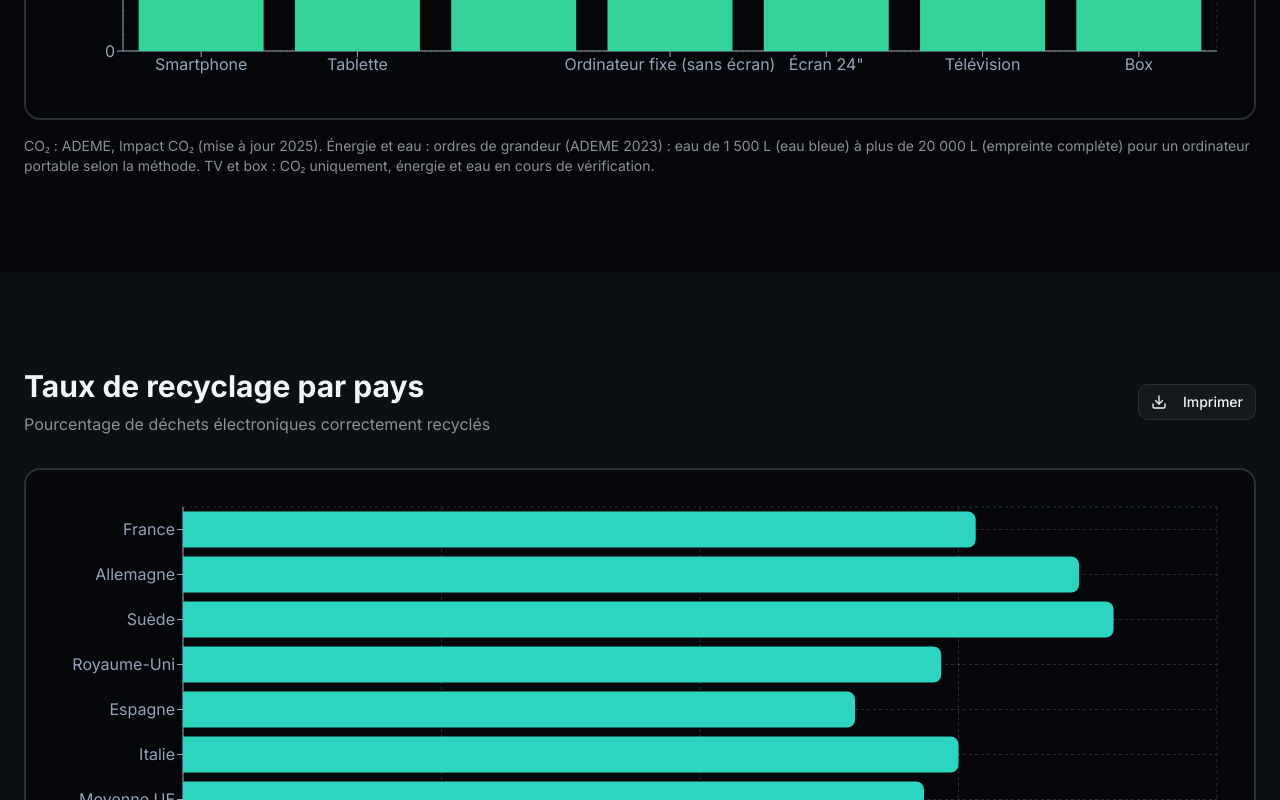
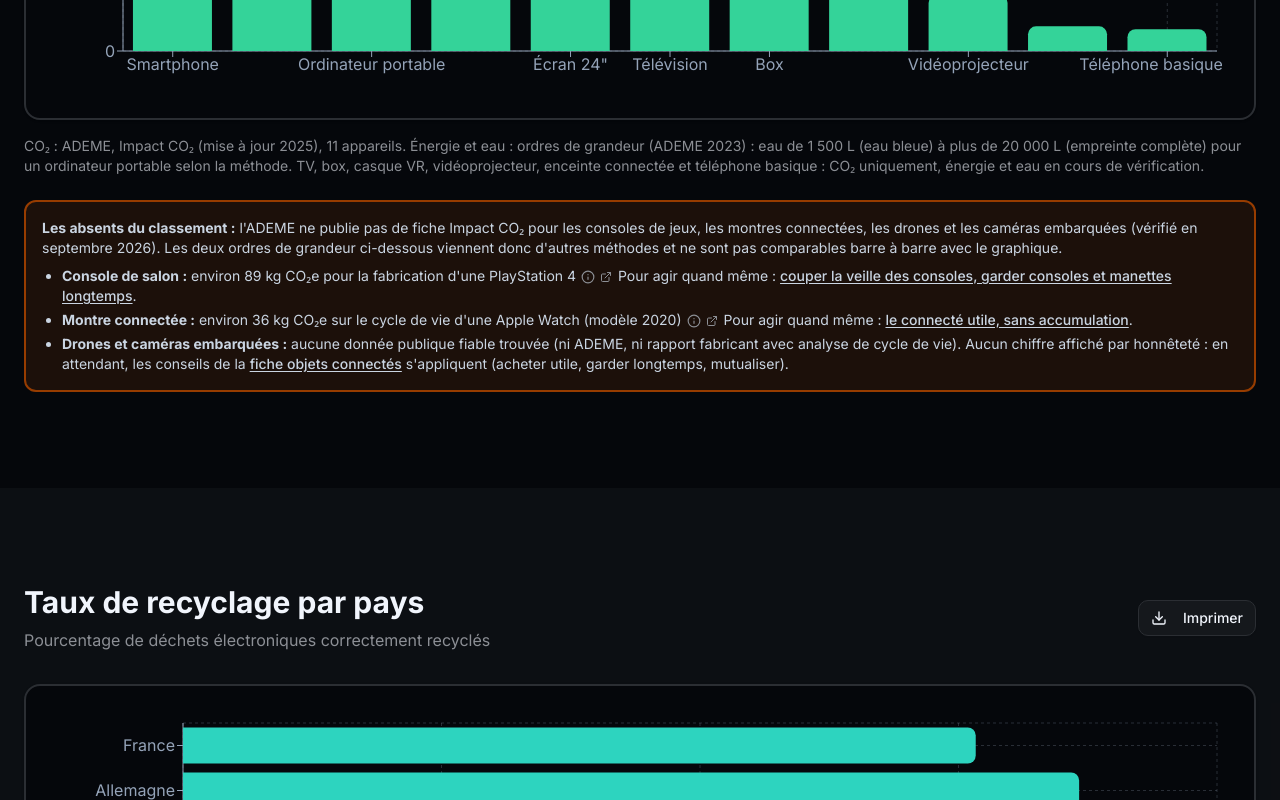
Before and after one commit to Hylst/le-green-it-en-clair, a Next.js app: page /greenit/chiffres in a window 1280 px wide. Shown: the part 5140-5940 px from the top of the page. Built offline with nearby package versions, Linux system fonts and the light colour scheme; no server answers.

Commit message:
chiffres : 11 appareils ADEME + encart absents (consoles, montres, drones)

```diff
--- a/app/chiffres/page.tsx
+++ b/app/chiffres/page.tsx
@@ -19,6 +19,7 @@ import {
   ResponsiveContainer,
 } from "recharts"
 import { Download, TrendingUp, Globe, MapPin, Zap } from "lucide-react"
+import Link from "next/link"
 import { PageHero } from "@/components/page-hero"
 import { SourceTooltip } from "@/components/source-tooltip"
 import { SectionDivider } from "@/components/section-divider"
@@ -72,6 +73,10 @@ const deviceComparisonData = [
   { device: 'Écran 24"', co2: 93, energy: 600, water: 18000 },
   { device: "Télévision", co2: 370, energy: null, water: null },
   { device: "Box", co2: 81, energy: null, water: null },
+  { device: "Casque VR", co2: 73, energy: null, water: null },
+  { device: "Vidéoprojecteur", co2: 59, energy: null, water: null },
+  { device: "Enceinte connectée", co2: 26, energy: null, water: null },
+  { device: "Téléphone basique", co2: 23, energy: null, water: null },
 ]
 
 // Data for Recycling Rates by Country
@@ -350,7 +355,40 @@ export default function ChiffresPage() {
             </ResponsiveContainer>
           </Card>
 
-          <div className="mt-4 text-sm text-muted-foreground">CO₂ : ADEME, Impact CO₂ (mise à jour 2025). Énergie et eau : ordres de grandeur (ADEME 2023) : eau de 1 500 L (eau bleue) à plus de 20 000 L (empreinte complète) pour un ordinateur portable selon la méthode. TV et box : CO₂ uniquement, énergie et eau en cours de vérification.</div>
+          <div className="mt-4 text-sm text-muted-foreground">CO₂ : ADEME, Impact CO₂ (mise à jour 2025), 11 appareils. Énergie et eau : ordres de grandeur (ADEME 2023) : eau de 1 500 L (eau bleue) à plus de 20 000 L (empreinte complète) pour un ordinateur portable selon la méthode. TV, box, casque VR, vidéoprojecteur, enceinte connectée et téléphone basique : CO₂ uniquement, énergie et eau en cours de vérification.</div>
+
+          <div className="mt-6 rounded-lg bg-amber-50 dark:bg-amber-900/20 border-2 border-amber-200 dark:border-amber-800 p-4">
+            <p className="text-sm text-slate-700 dark:text-slate-300">
+              <strong>Les absents du classement :</strong> l'ADEME ne publie pas de fiche Impact CO₂ pour les consoles de jeux, les montres connectées, les drones et les caméras embarquées (vérifié en septembre 2026). Les deux ordres de grandeur ci-dessous viennent donc d'autres méthodes et ne sont pas comparables barre à barre avec le graphique.
+            </p>
+            <ul className="mt-2 list-disc space-y-1 pl-5 text-sm text-slate-700 dark:text-slate-300">
+              <li>
+                <strong>Console de salon :</strong> environ 89 kg CO₂e pour la fabrication d'une PlayStation 4
+                <SourceTooltip
+                  className="ml-1 align-middle"
+                  source="Greenly, octobre 2022 (Justine Dumont), d'après Frédéric Bordage"
+                  info="Article grand public qui compile les rares données disponibles : 37 millions de tonnes pour les jeux sur console dans le monde, 89 kg pour la fabrication d'une PS4, 4,3 TWh pour l'utilisation des PS4 en Europe entre 2013 et 2017. La méthode d'origine (périmètre, année) n'est pas détaillée dans l'article : à prendre comme un repère, pas comme une mesure."
+                  url="https://greenly.earth/blog/secteurs/quelle-est-l-empreinte-carbone-des-jeux-video"
+                  urlLabel="Lire l'article Greenly"
+                />{" "}
+                Pour agir quand même : <Link href="/fiches-pratiques/gestes-quotidiens" className="font-medium underline underline-offset-2">couper la veille des consoles, garder consoles et manettes longtemps</Link>.
+              </li>
+              <li>
+                <strong>Montre connectée :</strong> environ 36 kg CO₂e sur le cycle de vie d'une Apple Watch (modèle 2020)
+                <SourceTooltip
+                  className="ml-1 align-middle"
+                  source="Apple, Product Environmental Report Apple Watch Series 6, septembre 2020"
+                  info="Analyse de cycle de vie selon ISO 14040/44, modèle GPS + Cellular 44 mm avec bracelet sport, 3 ans d'utilisation supposés, configuration américaine. Les modèles récents affichent moins grâce aux matériaux recyclés et à l'électricité renouvelable, mais avec des compensations carbone : le chiffre brut 2020 reste le repère le plus honnête."
+                  url="https://www.apple.com/environment/pdf/products/watch/Apple_Watch_Series6_PER_sept2020.pdf"
+                  urlLabel="Lire le rapport Apple (PDF)"
+                />{" "}
+                Pour agir quand même : <Link href="/fiches-pratiques/objets-connectes" className="font-medium underline underline-offset-2">le connecté utile, sans accumulation</Link>.
+              </li>
+              <li>
+                <strong>Drones et caméras embarquées :</strong> aucune donnée publique fiable trouvée (ni ADEME, ni rapport fabricant avec analyse de cycle de vie). Aucun chiffre affiché par honnêteté : en attendant, les conseils de la <Link href="/fiches-pratiques/objets-connectes" className="font-medium underline underline-offset-2">fiche objets connectés</Link> s'appliquent (acheter utile, garder longtemps, mutualiser).
+              </li>
+            </ul>
+          </div>
         </div>
       </section>
 
@@ -532,6 +570,11 @@ export default function ChiffresPage() {
                 label: "Passer à l'action",
                 description: "Les gestes et leviers les plus efficaces pour réduire l'impact",
               },
+              {
+                href: "/fiches-pratiques/objets-connectes",
+                label: "Fiche objets connectés",
+                description: "Montres, enceintes, domotique : le connecté utile, sans accumulation",
+              },
             ]}
           />
         </div>
```
